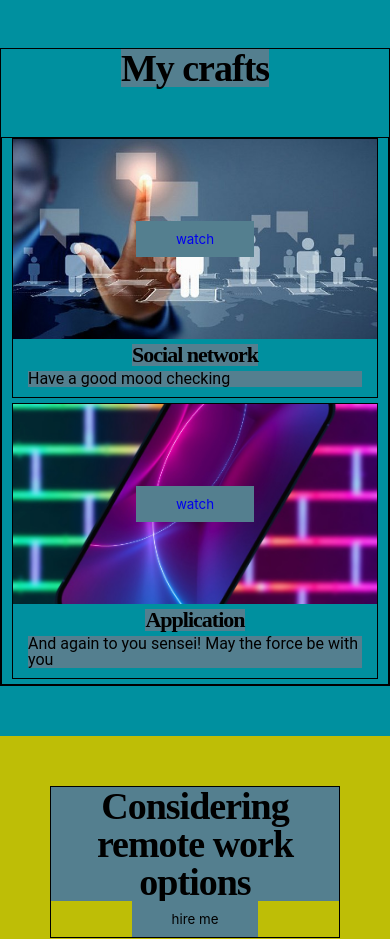
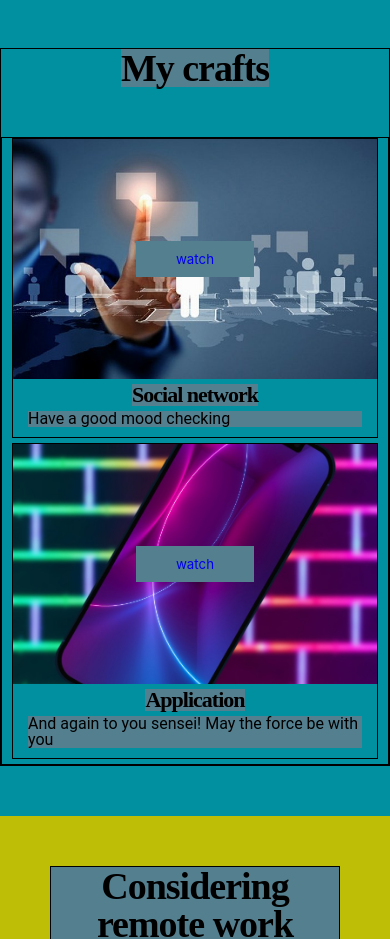
Before and after one commit to NikolaYK2/my-portfolio, a React (Create React App) app: page / in a window 390 px wide. Shown: the part 1340-2279 px from the top of the page. Built offline with nearby package versions, Linux system fonts and the light colour scheme.

Commit message:
component craft адаптативные размеры блока

```diff
--- a/src/components/main/myСrafts/MyCrafts.module.css
+++ b/src/components/main/myСrafts/MyCrafts.module.css
@@ -41,19 +41,14 @@
         }
     .containerBackground{
         width: 100%;
-        height: 250px;
         display: flex;
         justify-content: center;
         align-items: center;
         background-position: center center;
         background-repeat: no-repeat;
         background-size: cover;
-            }
-            @media (max-width:650px ) {
-                .containerBackground{
-                    height: 200px;
-                }
-            }
+        padding: 28%;
+    }
     .containerText{
         display: block;
         padding: 0 15px 10px;
```
